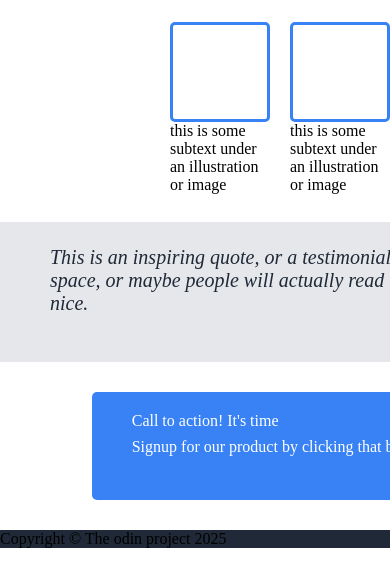
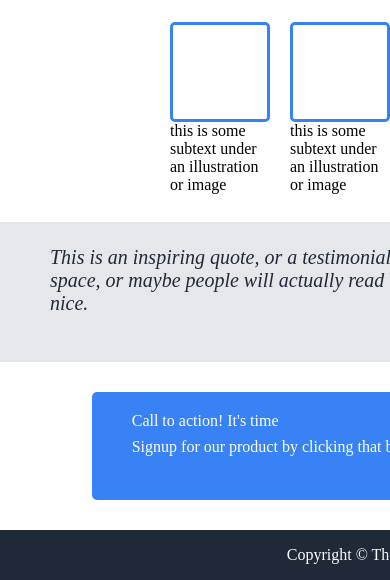
Before and after one commit to hirpha-click/landing-page, a plain HTML site: page index.html in a window 390 px wide. Shown: the part 448-1028 px from the top of the page. Before the commit the page ends 996 px from the top, so only its background shows below. Drawn offline with Linux system fonts and the light colour scheme.

Commit message:
make footer responsive and centered

```diff
--- a/style.css
+++ b/style.css
@@ -4,6 +4,7 @@ html {
     margin: 0;
     padding: 0;
     overflow-x: hidden;
+    /* -ms-overflow-style: hidden; */
     /* Prevent horizontal scrolling */
     min-width: 800px;
 }
@@ -161,6 +162,7 @@ html {
 }
 
 .customer-contact {
+    /* width: 90%; */
     display: flex;
     justify-content: center;
     margin: 30px 0;
@@ -194,3 +196,13 @@ html {
     border-color: #E5E7EB;
 
 }
+
+/* footer */
+.footer {
+    display: flex;
+    height: 50px;
+    color: white;
+    justify-content: center;
+    align-items: center;
+
+}
```
